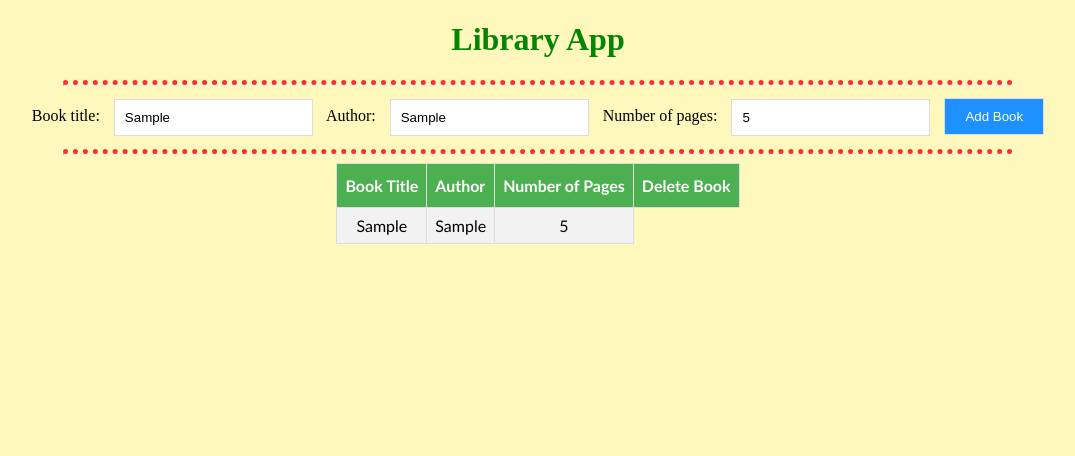
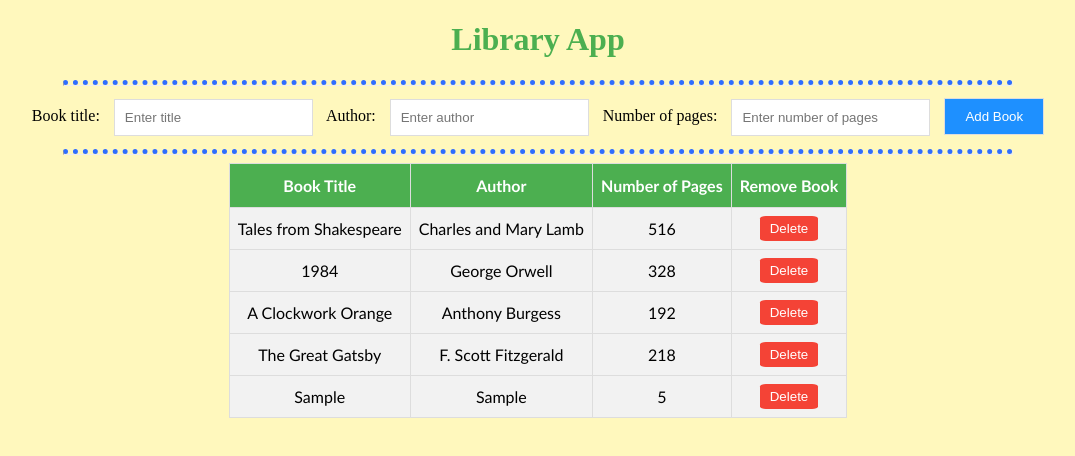
Before and after one commit to ywuhub/Full-Stack-Web-Development, a plain HTML site: page The Odin Project/Project - Library/project_library.html in a window 1280 px wide. Both pictures are taken after typing "Sample", "Sample", "5" into the empty fields and a click on the button "Add Book". Shown: the whole page, without its empty margins (102-1177 px from the left). Drawn offline with Linux system fonts and the light colour scheme.

Commit message:
Completed library project
Features added: Can add and remove books and edited the color scheme.

```diff
--- a/The Odin Project/Project - Library/project_library.css
+++ b/The Odin Project/Project - Library/project_library.css
@@ -1,10 +1,10 @@
 h1 {
-    color: rgb(4, 134, 4);
+    color: #4CAF50;
 }
 
 hr {
     width: 75%;
-    border-top: 5px dotted rgb(255, 46, 46);
+    border-top: 5px dotted rgb(46, 109, 255);
 }
 
 body {
@@ -23,6 +23,13 @@ button {
 .button1 {
     background-color: #008CBA;
     color: white;
+}
+
+#del-btn {
+    background-color: #f44336;
+    color: white;
+    padding: 5px 10px;
+    border-radius: 10%;
 }
 
 /* Style the form - display items horizontally */
@@ -81,14 +88,14 @@ button {
     padding: 8px;
 }
 
-#library tr:nth-child(even){background-color: #f2f2f2;}
+#library tr {background-color: #f2f2f2;}
 
 #library tr:hover {background-color: #ddd;}
 
 #library th {
     padding-top: 12px;
     padding-bottom: 12px;
-    text-align: left;
+    text-align: center;
     background-color: #4CAF50;
     color: white;
 }
--- a/The Odin Project/Project - Library/project_library.html
+++ b/The Odin Project/Project - Library/project_library.html
@@ -13,7 +13,7 @@
     <hr>
 
     <!-- Add Book Form -->
-    <form class="form-inline">
+    <form class="form-inline" id="add-form">
         <label for="title">Book title:</label>
         <input type="text" id="title" placeholder="Enter title" name="title">
         <label for="author">Author:</label>
@@ -33,9 +33,21 @@
             <th>Book Title</th>
             <th>Author</th>
             <th>Number of Pages</th>
-            <th>Delete Book</th>
+            <th>Remove Book</th>
         </thead>
         <tbody>
+            <tr>
+                <td>Tales from Shakespeare</td><td>Charles and Mary Lamb</td><td>516</td><td><button id="del-btn" onclick="removeBookFromLibrary()">Delete</button></td>
+            </tr>
+            <tr>
+                <td>1984</td><td>George Orwell</td><td>328</td><td><button id="del-btn" onclick="removeBookFromLibrary()">Delete</button></td>
+            </tr>
+            <tr>
+                <td>A Clockwork Orange</td><td>Anthony Burgess</td><td>192</td><td><button id="del-btn" onclick="removeBookFromLibrary()">Delete</button></td>
+            </tr>
+            <tr>
+                <td>The Great Gatsby</td><td>F. Scott Fitzgerald</td><td>218</td><td><button id="del-btn" onclick="removeBookFromLibrary()">Delete</button></td>
+            </tr>
         </tbody>
     </table>
 </body>
--- a/The Odin Project/Project - Library/project_library.js
+++ b/The Odin Project/Project - Library/project_library.js
@@ -1,7 +1,7 @@
 // Project: Small Library App
 // Description: A library app that you can add/books to the library and view the books in the library.
 // Link: https://www.theodinproject.com/courses/javascript/lessons/library
-let myLibrary = [];
+let myLibrary = []; // Not important?
 
 // Book Constructor
 function Book(title, author, npages) {
@@ -16,10 +16,11 @@ function addBookToLibrary(title, author, npages) {
     myLibrary.push(new Book(title, author, npages));
 
     // display newly added book in library
-    var newRow = document.getElementById('library').insertRow();
+    var newRow = document.getElementById('library').getElementsByTagName('tbody')[0].insertRow();
     var cell1 = newRow.insertCell(0),
         cell2 = newRow.insertCell(1),
-        cell3 = newRow.insertCell(2);
+        cell3 = newRow.insertCell(2),
+        cell4 = newRow.insertCell(3);
 
     // append text node to the cells
     var cell1Text = document.createTextNode(title);
@@ -31,9 +32,21 @@ function addBookToLibrary(title, author, npages) {
     var cell3Text = document.createTextNode(npages.toString());
     cell3.appendChild(cell3Text);
 
+    // add delete book button to last cell
+    var btn = document.createElement("button");
+    var cell4Text = document.createTextNode("Delete");
+    btn.appendChild(cell4Text);
+    btn.setAttribute("id", "del-btn");
+    btn.setAttribute("onclick", "removeBookFromLibrary()");
+    cell4.appendChild(btn);
+
+    // reset form
+    document.getElementById('add-form').reset();
 }
 
 // Remove Book Function
 function removeBookFromLibrary() {
-
+    var td = event.target.parentNode;
+    var tr = td.parentNode;
+    tr.parentNode.removeChild(tr);
 }
```
